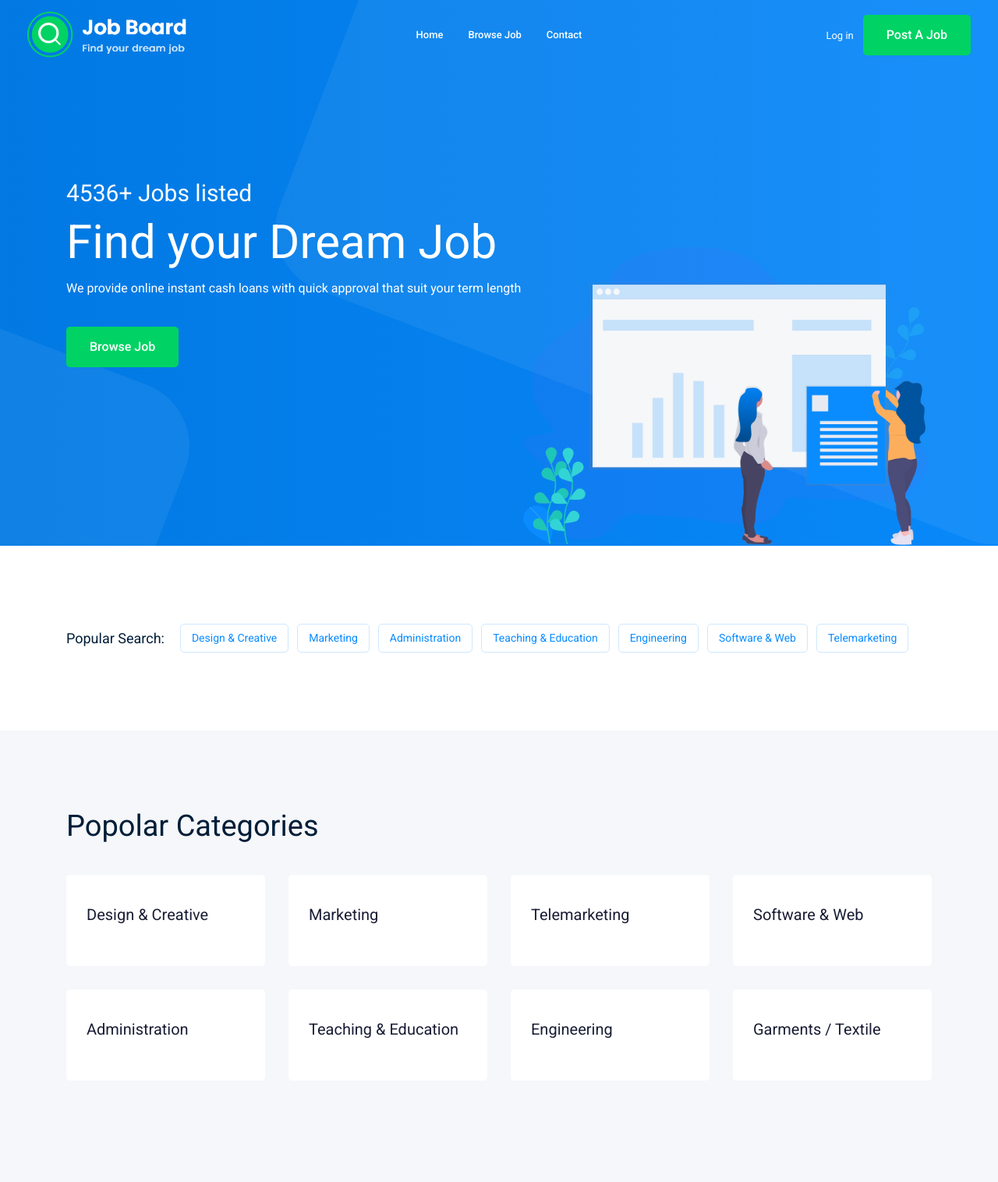
After one commit to ahmed-devolper6/django-job-borad, a Django app: page /home/ in a window 1280 px wide. The commit adds this page. Shown: the whole page at 78% size. Run offline with Django 3.2, Linux system fonts and the light colour scheme; some libraries are stand-ins or nearby versions.

Commit message:
add contant & home

```diff
--- /dev/null
+++ b/home/templates/home.html
@@ -0,0 +1,106 @@
+{% extends 'base.html' %}
+
+
+{% block body %}
+    <!-- slider_area_start -->
+    <div class="slider_area">
+        <div class="single_slider  d-flex align-items-center slider_bg_1">
+            <div class="container">
+                <div class="row align-items-center">
+                    <div class="col-lg-7 col-md-6">
+                        <div class="slider_text">
+                            <h5 class="wow fadeInLeft" data-wow-duration="1s" data-wow-delay=".2s">4536+ Jobs listed</h5>
+                            <h3 class="wow fadeInLeft" data-wow-duration="1s" data-wow-delay=".3s">Find your Dream Job</h3>
+                            <p class="wow fadeInLeft" data-wow-duration="1s" data-wow-delay=".4s">We provide online instant cash loans with quick approval that suit your term length</p>
+                            <div class="sldier_btn wow fadeInLeft" data-wow-duration="1s" data-wow-delay=".5s">
+                                <a href="{% url 'JOB:job_list'%}" class="boxed-btn3">Browse Job</a>
+                            </div>
+                        </div>
+                    </div>
+                </div>
+            </div>
+        </div>
+        <div class="ilstration_img wow fadeInRight d-none d-lg-block text-right" data-wow-duration="1s" data-wow-delay=".2s">
+            <img src="img/banner/illustration.png" alt="">
+        </div>
+    </div>
+    <!-- slider_area_end -->
+
+    <!-- catagory_area -->
+    <div class="catagory_area">
+        <div class="container">
+            <div class="row">
+                <div class="col-lg-12">
+                    <div class="popular_search d-flex align-items-center">
+                        <span>Popular Search:</span>
+                        <ul>
+                            <li><a href="#">Design & Creative</a></li>
+                            <li><a href="#">Marketing</a></li>
+                            <li><a href="#">Administration</a></li>
+                            <li><a href="#">Teaching & Education</a></li>
+                            <li><a href="#">Engineering</a></li>
+                            <li><a href="#">Software & Web</a></li>
+                            <li><a href="#">Telemarketing</a></li>
+                        </ul>
+                    </div>
+                </div>
+            </div>
+        </div>
+    </div>
+    <!--/ catagory_area -->
+
+    <!-- popular_catagory_area_start  -->
+    <div class="popular_catagory_area">
+        <div class="container">
+            <div class="row">
+                <div class="col-lg-12">
+                    <div class="section_title mb-40">
+                        <h3>Popolar Categories</h3>
+                    </div>
+                </div>
+            </div>
+            <div class="row">
+                <div class="col-lg-4 col-xl-3 col-md-6">
+                    <div class="single_catagory">
+                        <a href="jobs.html"><h4>Design & Creative</h4></a>
+                    </div>
+                </div>
+                <div class="col-lg-4 col-xl-3 col-md-6">
+                    <div class="single_catagory">
+                        <a href="jobs.html"><h4>Marketing</h4></a>
+                    </div>
+                </div>
+                <div class="col-lg-4 col-xl-3 col-md-6">
+                    <div class="single_catagory">
+                        <a href="jobs.html"><h4>Telemarketing</h4></a>
+                    </div>
+                </div>
+                <div class="col-lg-4 col-xl-3 col-md-6">
+                    <div class="single_catagory">
+                        <a href="jobs.html"><h4>Software & Web</h4></a>
+                    </div>
+                </div>
+                <div class="col-lg-4 col-xl-3 col-md-6">
+                    <div class="single_catagory">
+                        <a href="jobs.html"><h4>Administration</h4></a>
+                    </div>
+                </div>
+                <div class="col-lg-4 col-xl-3 col-md-6">
+                    <div class="single_catagory">
+                        <a href="jobs.html"><h4>Teaching & Education</h4></a>
+                    </div>
+                </div>
+                <div class="col-lg-4 col-xl-3 col-md-6">
+                    <div class="single_catagory">
+                        <a href="jobs.html"><h4>Engineering</h4></a>
+                    </div>
+                </div>
+                <div class="col-lg-4 col-xl-3 col-md-6">
+                    <div class="single_catagory">
+                        <a href="jobs.html"><h4>Garments / Textile</h4></a>
+                    </div>
+                </div>
+            </div>
+        </div>
+    </div>
+{% endblock body %}
--- /dev/null
+++ b/home/urls.py
@@ -0,0 +1,7 @@
+from django.urls import path
+from .views import home
+app_name = 'home'
+
+urlpatterns = [
+    path('',home,name='home'),
+]
--- a/home/views.py
+++ b/home/views.py
@@ -1,3 +1,5 @@
 from django.shortcuts import render
 
 # Create your views here.
+def home(request):
+    return render(request ,'home.html',{})
--- a/project/urls.py
+++ b/project/urls.py
@@ -19,7 +19,9 @@ from django.conf import settings
 from django.conf.urls.static import static
 urlpatterns = [
     path('admin/', admin.site.urls),
-    path('jobs/', include('jobs.urls')),
+    path('jobs/', include('jobs.urls', namespace='JOB')),
+    path('home/', include('home.urls', namespace='home')),
+    path('contant/', include('setting.urls', namespace='contant')),
 ]
 urlpatterns +=  static(settings.STATIC_URL, document_root=settings.STATIC_ROOT)
 urlpatterns += static(settings.MEDIA_URL, document_root=settings.MEDIA_ROOT)
--- /dev/null
+++ b/setting/urls.py
@@ -0,0 +1,8 @@
+from django.urls import path, re_path
+from .views import contant
+
+app_name = 'setting'
+
+urlpatterns = [
+    path('',contant,name='about')
+]
--- a/setting/views.py
+++ b/setting/views.py
@@ -1,3 +1,5 @@
 from django.shortcuts import render
 
 # Create your views here.
+def contant(request):
+    return render(request ,'contant.html',{})
--- a/templates/base.html
+++ b/templates/base.html
@@ -44,9 +44,9 @@
                                 <div class="main-menu  d-none d-lg-block">
                                     <nav>
                                         <ul id="navigation">
-                                            <li><a href="index.html">home</a></li>
-                                            <li><a href="jobs.html">Browse Job</a></li>
-                                            <li><a href="contact.html">Contact</a></li>
+                                            <li><a href="{% url 'home:home' %}">home</a></li>
+                                            <li><a href="{% url 'JOB:job_list' %}">Browse Job</a></li>
+                                            <li><a href="{% url 'contant:about' %}">Contact</a></li>
                                         </ul>
                                     </nav>
                                 </div>
```
Also changed, not shown: setting/templates/contant.html (added, +60 -0 lines).
